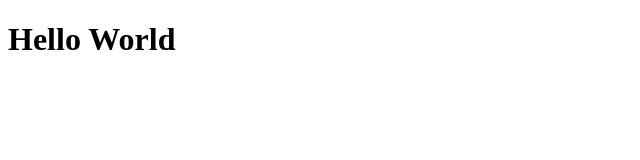
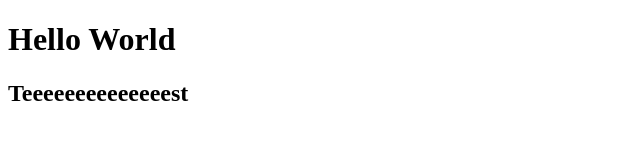
Before and after one commit to GargoyleDev/gargoyledev.github.io, a plain HTML site: page index.html in a window 1280 px wide. Shown: the whole page, without its empty margins (0-640 px from the left). Drawn offline with Linux system fonts and the light colour scheme.

Commit message:
Update index.html

```diff
--- a/index.html
+++ b/index.html
@@ -9,5 +9,6 @@
 </head>
 <body>
     <h1>Hello World</h1>
+    <h2>Teeeeeeeeeeeeeest</h2>
 </body>
 </html>
```
